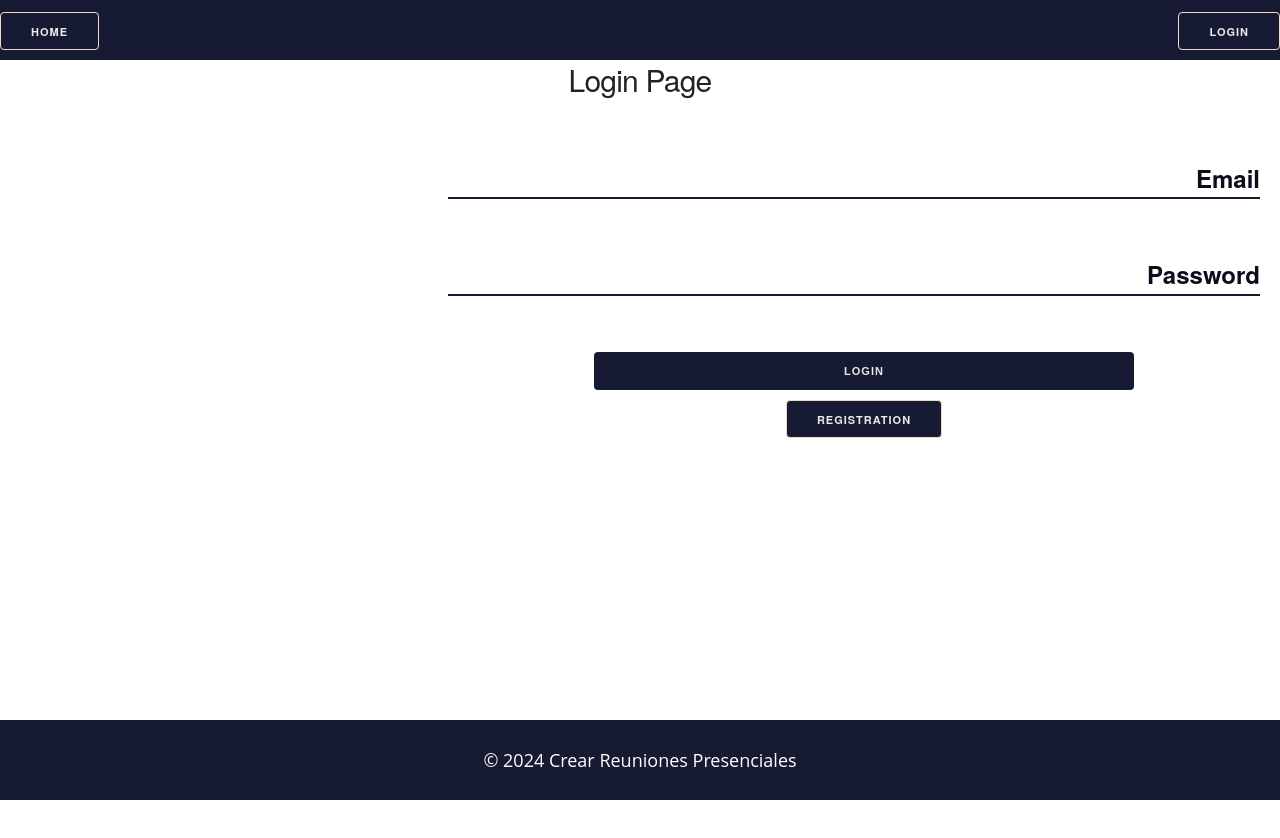
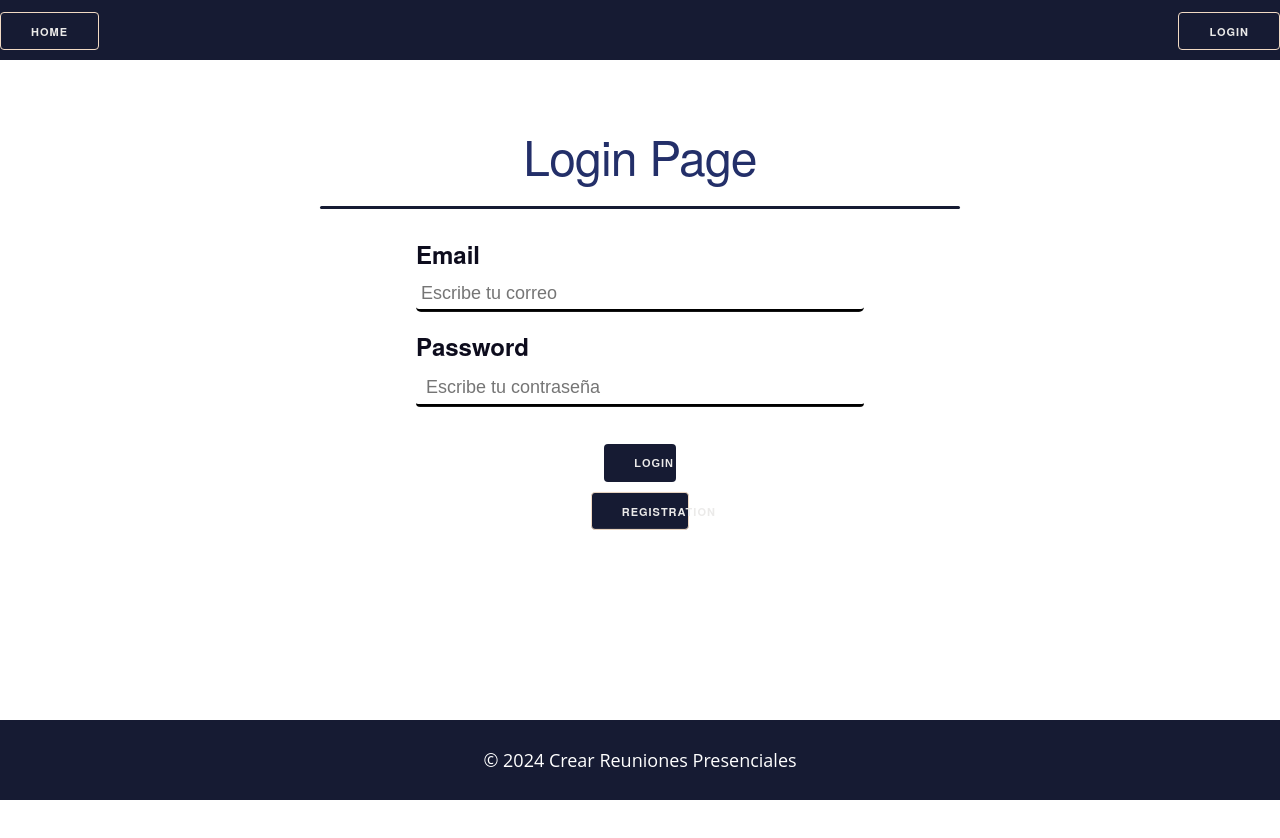
Before and after one commit to TereSolano01/Proyecto2Meetings, a Vue app in the folder frontend/: page /login in a window 1280 px wide. Shown: the top 838 px of the page. Built offline with nearby package versions, Linux system fonts and the light colour scheme.

Commit message:
style changes

```diff
--- a/frontend/css/home.css
+++ b/frontend/css/home.css
@@ -28,13 +28,22 @@ p {
     display: inline-block;
     background-color: #161B33;
     color: #fff;
-    padding: 10px 20px;
+    padding: 6px 27px 40px;
     border-radius: 5px;
     text-decoration: none;
-    font-size: 18px;
+    font-size: 15px;
     transition: background-color 0.3s;
 }
 
 .btn:hover {
     background-color: #0D0C1D;
 }
+
+#home{
+    text-align: center;
+    position: absolute;
+    top: 50%;
+    left: 50%;
+    transform: translate(-50%, -50%);
+    width: 100%;
+}
--- a/frontend/css/login.css
+++ b/frontend/css/login.css
@@ -1,5 +1,11 @@
-.loginDiv{
+#loginDiv{
     text-align: center;
+    position: absolute;
+    top: 50%;
+    left: 50%;
+    transform: translate(-50%, -50%);
+    width: 35%;
+
 }
 
 .container .six.columns{
@@ -9,3 +15,39 @@
 .container{
     margin-top: 4% !important;
 }
+
+label{
+    text-align: left !important;
+}
+
+h4{
+    text-align: center;
+    font-size: xxx-large !important;
+    padding-top: 5%;
+    color: #232f69;
+}
+
+input{
+    border-bottom: solid !important;
+    text-align: initial !important;
+}
+
+.u-full-width{
+    border-bottom: solid !important;
+}
+
+.border-bottom {
+    position: relative;
+  }
+
+  .border-bottom::after {
+    content: "";
+    display: block;
+    width: 50%;
+    height: 3px;
+    background-color: #161B33;
+    border-radius: 10px;
+    position: absolute;
+    bottom: 0;
+    left: 25%;
+  }
--- a/frontend/css/skeleton.css
+++ b/frontend/css/skeleton.css
@@ -204,7 +204,6 @@ input[type="button"].button-primary:focus {
 
 /* Forms
 –––––––––––––––––––––––––––––––––––––––––––––––––– */
-input[type="email"],
 input[type="search"],
 input[type="text"],
 input[type="password"],
@@ -217,7 +216,6 @@ select {
   box-shadow: none;
   background: #fff; }
 /* Removes awkard default styles on some inputs */
-input[type="email"],
 input[type="search"],
 input[type="text"],
 textarea {
--- a/frontend/css/style.css
+++ b/frontend/css/style.css
@@ -93,7 +93,7 @@ form{
 label{
     font-size: x-large;
     color: #0d0c1d;
-    border-bottom: 2px solid #161b33 !important;
+    border-bottom: 2px none #161b33 !important;
 }
 
 input{
--- a/frontend/src/App.vue
+++ b/frontend/src/App.vue
@@ -1,6 +1,6 @@
 <template>
+      <navbar />
   <div id="app">
-    <navbar />
     <router-view :userId="userId" />
     <FooterComponent />
   </div>
--- a/frontend/src/calendario/calendarioIndex.vue
+++ b/frontend/src/calendario/calendarioIndex.vue
@@ -27,7 +27,6 @@
             <td>{{ calend.hora_inicio }}</td>
             <td>{{ calend.hora_fin }}</td>
             <td>{{ calend.ubicacion }}</td>
-            <td>{{ calend.user_id }}</td>
             <td>
               <router-link class="button" :to="'/calendario/show/' + calend.id">Show</router-link>
               <router-link class="button" :to="'/calendario/edit/' + calend.id">Edit</router-link>
--- a/frontend/src/views/auth/login.vue
+++ b/frontend/src/views/auth/login.vue
@@ -1,26 +1,27 @@
 <template>
-  <div>
-    <h4 style="text-align: center; padding-bottom: 3%;">Login Page</h4>
+         <h4>Login Page</h4>
+         <div class="border-bottom"></div>
+  <div id="loginDiv">
     <p v-if="error">User or password invalid. Try Again.</p>
-    <form @submit.prevent="login" style="margin-left: 35%;">
+    <form @submit.prevent="login">
       <div class="row">
         <div class="six columns">
           <label for="email">Email</label>
-          <input v-model="email" class="u-full-width" type="email" name="email" required>
+          <input v-model="email" class="u-full-width" type="email" name="email" placeholder="Escribe tu correo" required>
         </div>
       </div>
       <div class="row">
         <div class="six columns">
           <label for="password">Password</label>
-          <input v-model="password" class="u-full-width" type="password" name="password" required>
+          <input v-model="password" class="u-full-width" type="password" placeholder="Escribe tu contraseña" name="password" required>
         </div>
       </div>
-      <div class="row">
-        <div class="three columns">
-          <input class="button" type="submit" value="Login">
+      <div class="row" style="padding-top: 5%;">
+        <div class="three columns" >
+          <input class="button" type="submit" value="Login" style="width: 16%;">
         </div>
         <div class="three columns">
-          <router-link to="/register" class="button">Registration</router-link>
+          <router-link to="/register" class="button" style="width: 22%;">Registration</router-link>
         </div>
       </div>
     </form>
--- a/frontend/src/views/home.vue
+++ b/frontend/src/views/home.vue
@@ -1,9 +1,9 @@
 <template>
-    <div>
+    <div id="home">
       <h1>¡Crea tus Reuniones Presenciales!</h1>
       <p>Organiza tus encuentros cara a cara de manera fácil y efectiva.</p>
       <button v-if="loggedIn" @click="createMeeting" class="btn">Crear Reunión</button>
-      <button v-else @click="redirectToLogin" class="btn" style="float: right">Crear Reunión</button>
+      <button v-else @click="redirectToLogin" class="btn">Crear Reunión</button>
     </div>
   </template>
 
@@ -26,11 +26,6 @@
   };
   </script>
 
-  <style>
-  /* Estilos CSS aquí */
-  </style>
-
-  <!-- Enlaces CSS -->
   <link rel="stylesheet" href="/css/normalize.css" />
   <link rel="stylesheet" href="/css/skeleton.css" />
   <link rel="stylesheet" href="/css/home.css" />
```
